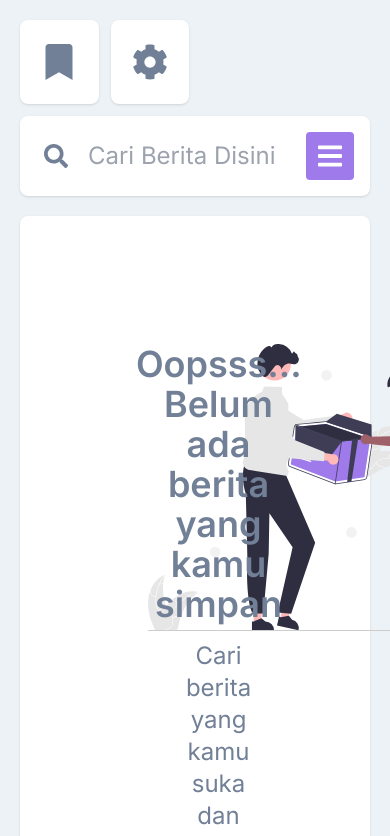
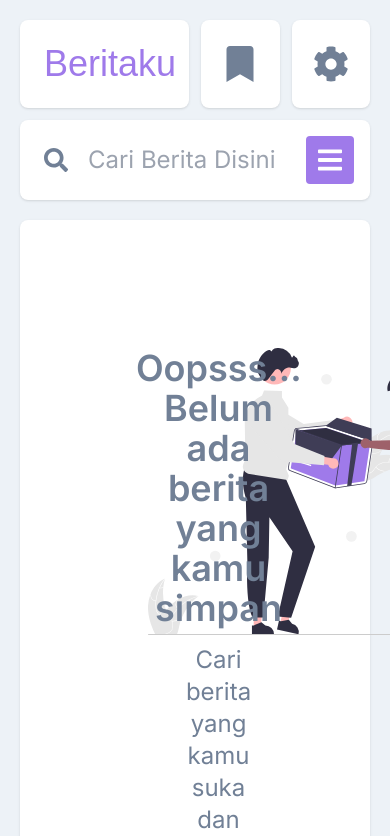
Before and after one commit to rickyaditb/beritaqu, a Next.js app: page /bookmark in a window 390 px wide. Shown: the top 836 px of the page. Built offline with nearby package versions, Linux system fonts and the light colour scheme.

Commit message:
fix: missing part of header in bookmark page

```diff
--- a/app/components/Header.tsx
+++ b/app/components/Header.tsx
@@ -20,7 +20,7 @@ export default function Header() {
 
   return (
     <header className="grid grid-cols-12 gap-3 mb-5">
-      <div className={`p-6 effect col-span-6 lg:col-span-5 order-1 text-primary text-4xl font-custom lg:block ${pathname === "/" ? "block" : "hidden"}`}>
+      <div className={`p-6 effect col-span-6 lg:col-span-5 order-1 text-primary text-4xl font-custom lg:block ${pathname === "/" || pathname === "/bookmark" ? "block" : "hidden"}`}>
         Beritaku
       </div>
       {pathname.startsWith('/article/') &&
```
